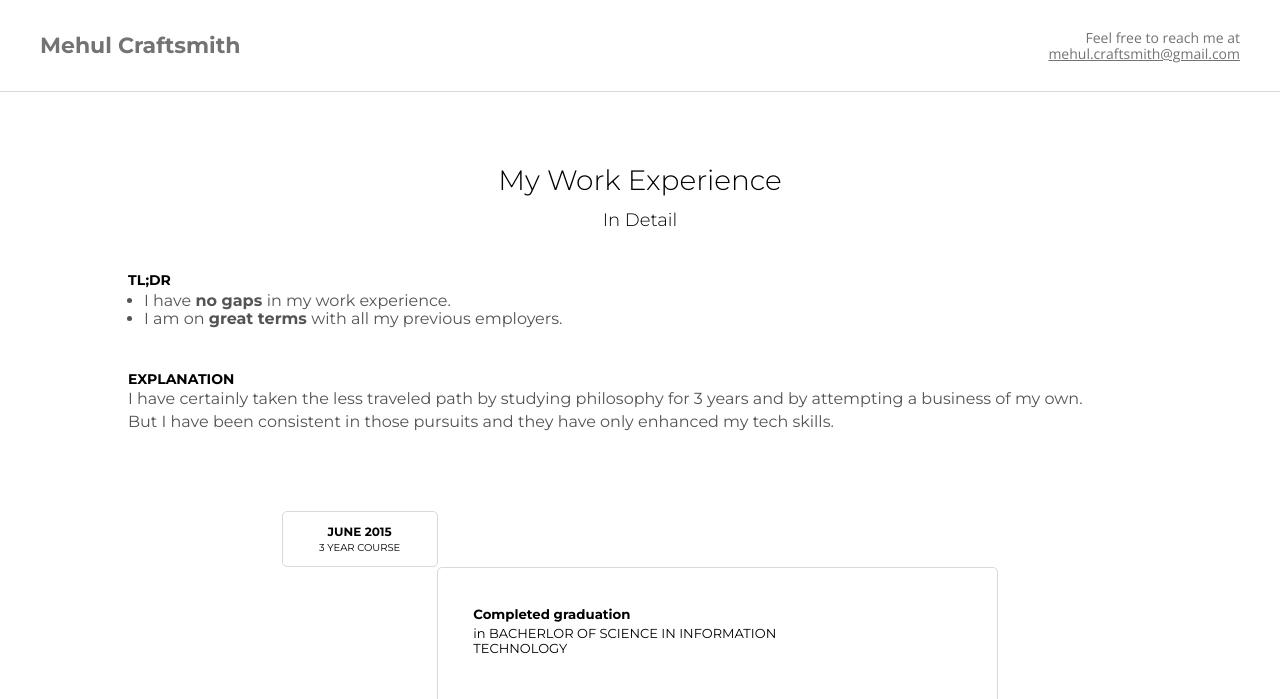
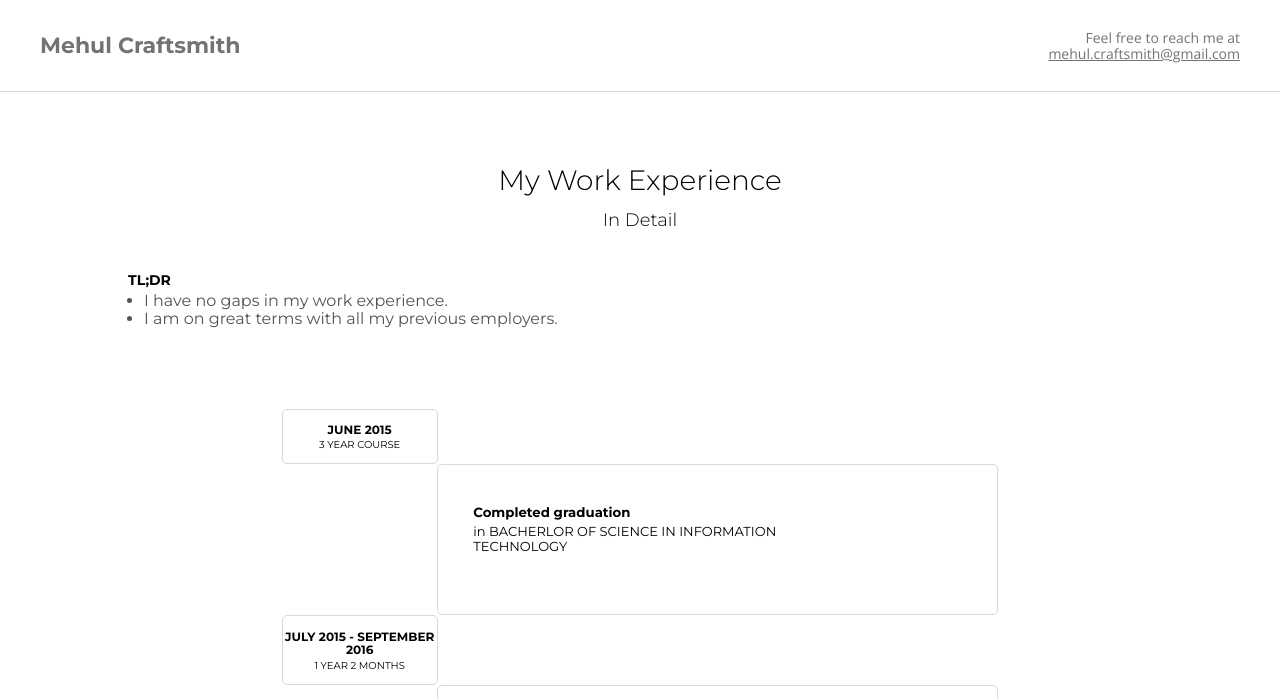
Before and after one commit to mehul-craftsmith/mehul-craftsmith.github.io, a website: page index.pug in a window 1280 px wide. Shown: the top 699 px of the page. Drawn offline with nearby package versions, Linux system fonts and the light colour scheme; files that its build step writes are made by us from their sources.

Commit message:
> Editing content

```diff
--- a/package.json
+++ b/package.json
@@ -1,6 +1,6 @@
 {
   "scripts": {
-    "build:pug": "pug index1.pug"
+    "build:pug": "pug index.pug"
   },
   "devDependencies": {
     "pug": "^3.0.3",
--- a/pug/companies/credr.pug
+++ b/pug/companies/credr.pug
@@ -39,4 +39,4 @@
                 p.role-description-para I contributed significantly to this sheet, which measured two-wheeler vehicles, had over 120 checkpoints across at least 4 categories. Contributed to the fast-moving development for CRUD of this sheet with varied Data Structure implementation.
                 h4 Main website and the Internal dashboard.
                 p.role-description-para Consistently made features for the main website and the internal dashboard.
-                p.role-description-para.extra-info 2015 and 2016 were the early days of full-stack web development in India. I gained a lot of experience at CredR and it defined my intense work-ethic too. Some of my colleagues were from Flipkart, Paypal and some of them now work at Uber, Expedia.
+                p.role-description-para.extra-info 2015 and 2016 were the early days of full-stack web development in India. I gained a lot of experience at CredR and it defined my intense work-ethic too. Some of my colleagues were from Flipkart, Paypal and some of them now work at Uber, Expedia. I deliberately took the startup route for some more time.
--- a/pug/companies/ngo.pug
+++ b/pug/companies/ngo.pug
@@ -13,4 +13,4 @@
             h5.company-name NGO
             .project-details
                 p.role-description-para Did extensive study on Clearer Thinking. Wanted to learn and serve. Studied Philosophy and did pro-bono basis coding work, during my time there.
-                p.role-description-para.extra-info After leaving in October 2022, searched for a job and studied Computer Science further, for 3 months.
+                p.role-description-para.extra-info Completed my course in October 2022, and resumed on my life-long pursuit of becoming a great engineer by joining a Finland based company, OneClickLCA.com.
--- a/pug/companies/ocl.pug
+++ b/pug/companies/ocl.pug
@@ -31,4 +31,4 @@
                 p.role-description-para Worked on an app with a team of 4 other developers. The app had six steps, one of which had Excel sheet like features. The other 5 steps were about complicated calculations. For instance, combining rows on user selected points, which could be text, integers, floats or preselected constants. This needed to happen over 10k rows. My work experience here was equivalent to solving a LeetCode problem on a daily basis.
                 h4 Data Automation
                 p.role-description-para Improved the EPD scraping software by increasing it's scope, adding fail-safe conditions, and giving better feedback to user about what happened during scraping.
-                p.role-description-para.extra-info Left because I needed a break after working with their complex domain proactively for 2 years and wanted to learn AI as well.
+                p.role-description-para.extra-info Never asked for any appraisals or bonuses, was awarded them by my manager on his own.
--- a/pug/companies/turtlemint.pug
+++ b/pug/companies/turtlemint.pug
@@ -30,4 +30,3 @@
                 p.role-description-para Built the foundation for the internal dashboard. Implemented a functionality for sending push notifications, made service workers and progressive web application tech. This tech was new at the time.
                 h4 Main website
                 p.role-description-para Improved the main website for the profiling metrics of different, major browsers.
-                p.role-description-para.extra-info Left for starting my own company.
--- a/pug/sections/work_exp.pug
+++ b/pug/sections/work_exp.pug
@@ -6,14 +6,7 @@
         h5 TL;DR
         ul
             li
-                span I have
-                b no gaps
-                span in my work experience.
+                span I have no gaps in my work experience.
             li
-                span I am on
-                b great terms
-                span with all my previous employers.
-        h5 EXPLANATION
-        p I have certainly taken the less traveled path by studying philosophy for 3 years and by attempting a business of my own.
-        p But I have been consistent in those pursuits and they have only enhanced my tech skills.
+                span I am on great terms with all my previous employers.
 // end Work exp section
```
Also changed, not shown: README.md, index.html, 1 other file.
